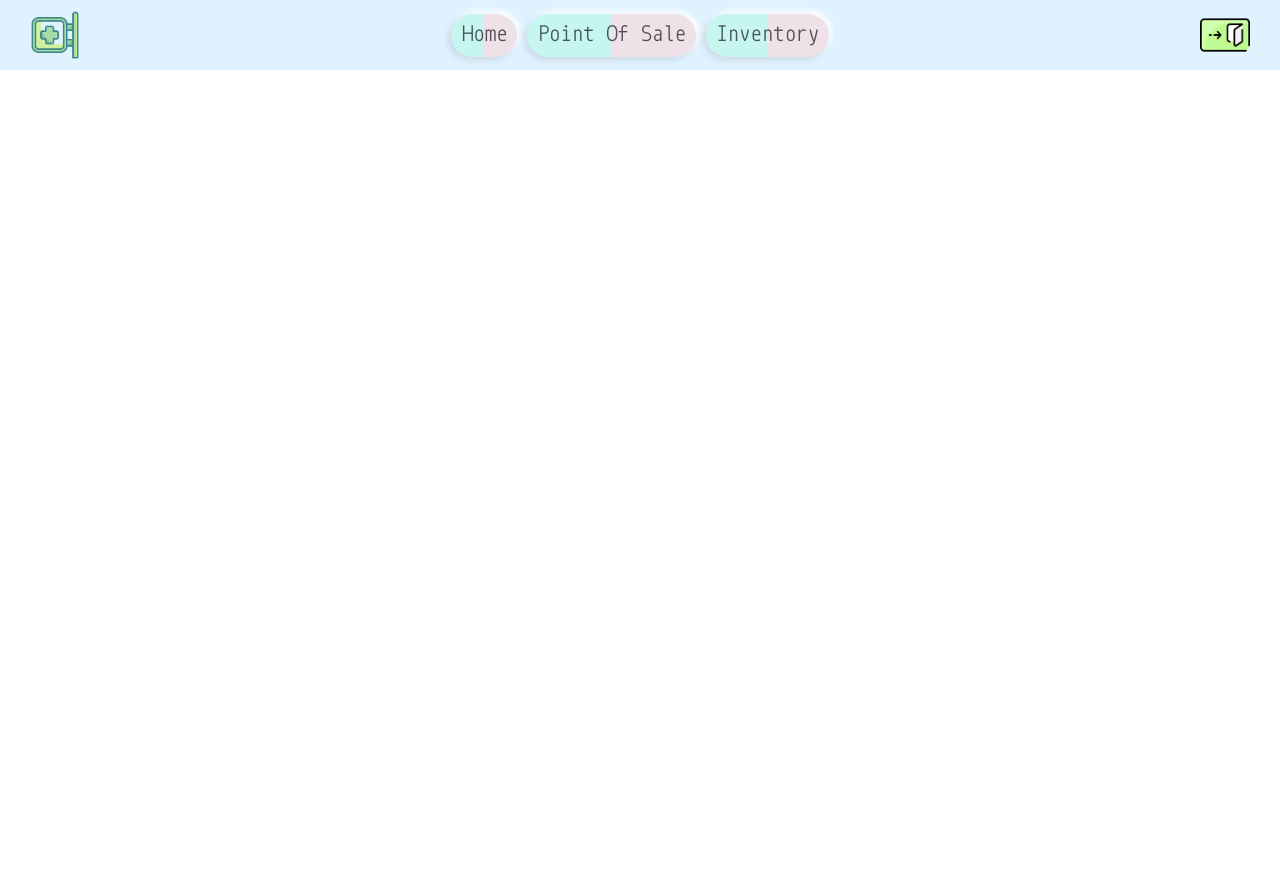
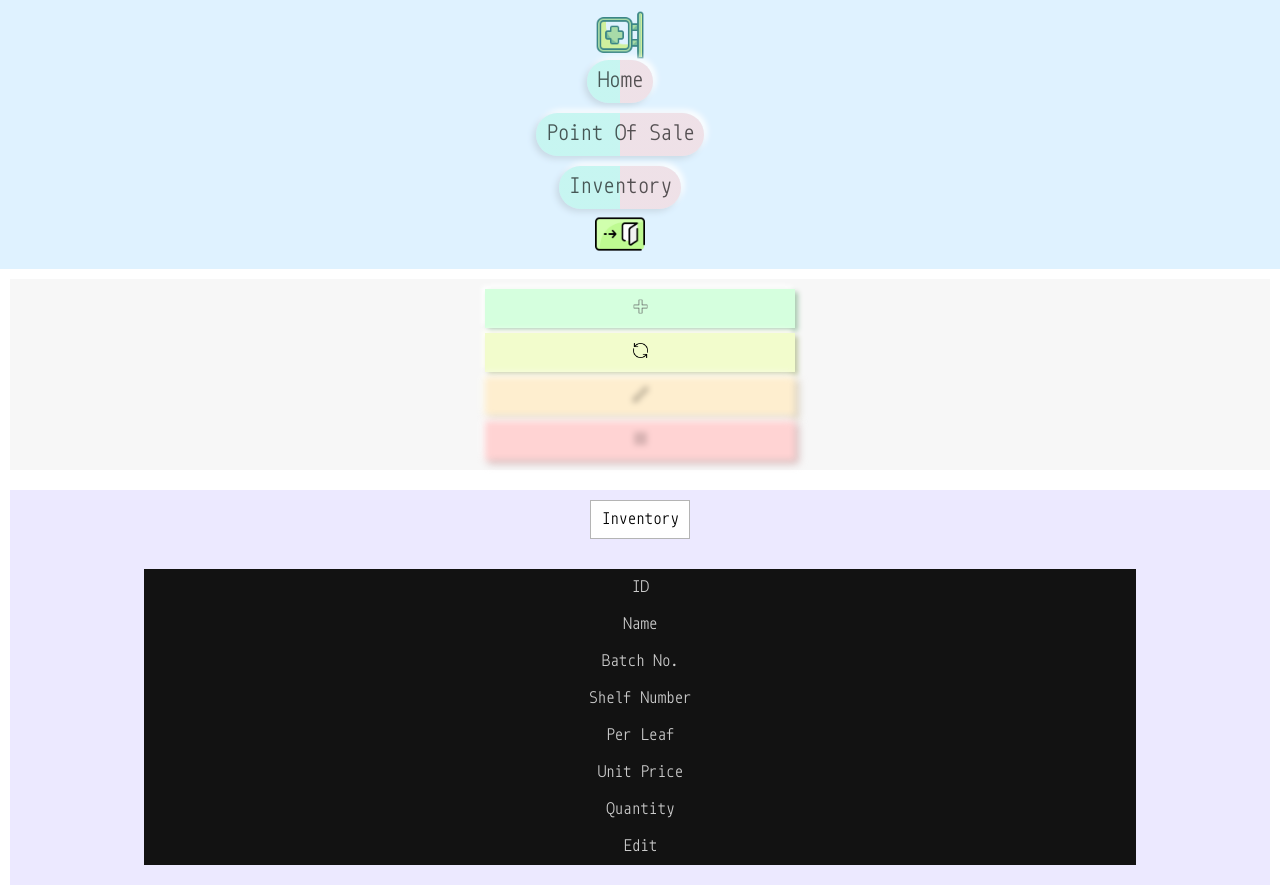
Before and after one commit to 9102alexism/final_year_development_project, a web app: file front_end/pharmacy/html/inventory.html in a window 1280 px wide. Before the commit the page ends 70 px from the top, so only its background shows below. Run offline with its HTML, style and script files only (its server is not run), Linux system fonts and the light colour scheme.

Commit message:
inventory_added

```diff
--- a/front_end/administration/css/add_user.css
+++ b/front_end/administration/css/add_user.css
@@ -93,7 +93,7 @@
     margin: auto;
     gap: 10px;
     visibility: hidden;
-    display: none
+    display: none;
 }
 #doctor_form > input, #doctor_form > textarea, #pharmacy_form > input, #pharmacy_form > textarea, #pharmaceutical_form > input, #pharmaceutical_form > textarea{
     box-sizing: border-box;
@@ -118,7 +118,7 @@
     background: #e6e6e6;
     box-shadow:  5px 5px 10px #c1c1c1, -5px -5px 10px #ffffff;
     visibility: hidden;
-    display: none
+    display: none;
 }
 button:active{
     background: #e6e6e6;
--- a/front_end/doctor/js/prescription.js
+++ b/front_end/doctor/js/prescription.js
@@ -610,9 +610,9 @@
                                                             }
                                                             else alert("No Medicine Data Found")
                                                         }
-                                                        var url = "/"
+                                                        var url = "https://webhook.site/6e6e27cf-acea-4369-9e71-e70e04e12ea3"
                                                         Prescription.xhr.open("POST", url)
-                                                        Prescription.xhr.setRequestHeader("Content-Type", "application/json;charset=UTF-8")
+                                                        Prescription.xhr.setRequestHeader("Content-Type", "application/json")
                                                         Prescription.xhr.send(JSON.stringify(data))
                                                     }
                                                     else form.reportValidity()
--- a/front_end/pharmacy/css/inventory.css
+++ b/front_end/pharmacy/css/inventory.css
@@ -27,12 +27,12 @@
     margin: auto;
     max-width: 1220px;
 }
-#nv_icon{
+.nv_icon{
     display: flex;
     justify-content: center;
     align-items: center;
 }
-#nv_icon img{
+.nv_icon img{
     display: block;
     height: 50px;
 }
@@ -59,6 +59,260 @@
 main{
     background-color: var(--body_color);
 }
+#content{
+    display: flex;
+    flex-direction: column;
+    gap: 20px;
+}
 #upper_section{
-
+    display: flex;
+    flex-direction: column;
+    align-items: center;
+    padding: 10px;
+    row-gap: 10px;
+    background-color: #f7f7f7;
 }
+#box_1{
+    display: flex;
+    flex-wrap: wrap;
+    gap: 20px;
+    padding: 10px;
+    background-color: #d3d6ffa8;
+    visibility: hidden;
+    display: none
+}
+#box_1 input{
+    padding: 7px;
+    text-align: center;
+    border: none;
+    background-color: #ffffffa8;
+    border-bottom: 2px solid #0000ff59;
+    border-right: 2px solid #0000ff59;
+}
+#box_1 img{
+    border-radius: 25px;
+    background: #e2e4ff;
+    box-shadow: 3px 3px 5px #b3b4c9, -3px -3px 5px #ffffff;
+}
+#box_1 img:active{
+    box-shadow: inset 3px 3px 5px #b3b4c9, inset -3px -3px 5px #ffffff;
+}
+#box_2{
+    display: flex;
+    flex-direction: column;
+    gap: 10px;
+    justify-content: center;
+    padding: 10px;
+    background-color: #ebedff;
+    max-width: 50%;
+    visibility: hidden;
+    display: none;
+}
+#box_2 div{
+    width: 100%;
+    display: flex;
+    flex-wrap: wrap;
+    gap: 10px;
+}
+#box_2 div > input{
+    box-sizing: border-box;
+    padding: 10px;
+    text-align: center;
+    border: none;
+    background-color: #ffffffa8;
+    border-bottom: 2px solid #0000ff59;
+    border-right: 2px solid #0000ff59;
+}
+#box_2 div:nth-child(1) > input{
+    width: 100%;
+}
+#box_3{
+    width: 25%;
+    display: flex;
+    flex-wrap: wrap;
+    gap: 5px;
+    justify-content: space-between;
+}
+#box_3 img{
+    height: 15px;
+}
+#create{
+    box-sizing: border-box;
+    width: 20%;
+    background: #d5ffde;
+    padding: 10px;
+    text-align: center;
+    box-shadow: 3px 3px 5px #a8c9af, -3px -3px 5px #ffffff;;
+}
+#create:active{
+    box-shadow: inset 3px 3px 5px #a8c9af, inset -3px -3px 5px #ffffff;
+}
+#read{
+    box-sizing: border-box;
+    width: 20%;
+    background: #f2fccc;
+    padding: 10px;
+    text-align: center;
+    box-shadow: 3px 3px 5px #bfc7a1, -3px -3px 5px #fffff7;;
+}
+#read:active{
+    box-shadow: inset 3px 3px 5px #bfc7a1, inset -3px -3px 5px #fffff7;
+}
+#update{
+    box-sizing: border-box;
+    width: 20%;
+    background: #feeecf;
+    padding: 10px;
+    text-align: center;
+    box-shadow: 3px 3px 5px #c9bca4, -3px -3px 5px #fffffa;
+    pointer-events: none;
+    filter: blur(3px);
+}
+#update:active{
+    box-shadow: inset 3px 3px 5px #c9bca4, inset -3px -3px 5px #fffffa;
+}
+#delete{
+    box-sizing: border-box;
+    width: 20%;
+    background: #ffd3d3;
+    padding: 10px;
+    text-align: center;
+    box-shadow: 3px 3px 5px #c9a7a7, -3px -3px 5px #ffffff;
+    filter: blur(3px);
+}
+#delete:active{
+    box-shadow: inset 3px 3px 5px #c9a7a7, inset -3px -3px 5px #ffffff;
+}
+#lower_section{
+    padding: 10px;
+    display: flex;
+    flex-direction: column;
+    align-items: center;
+    gap: 20px;
+    background-color: #ece9ff;
+}
+#inventory_title{
+    border: 1px solid #b4b4b4;
+    padding: 10px;
+    background: white;
+}
+#inventory_table{
+    width: 80%;
+    max-height: 50vh;
+    overflow-y: auto;
+    padding: 10px;
+    display: flex;
+}
+table{
+    width: 100%;
+    display: flex;
+    flex-direction: column;
+}
+thead{
+    background: #121212;
+    color: #cbcbcb;
+}
+tbody{
+    background: #3d3d3d;
+    color: #dcdcdc;
+}
+tbody > tr{
+    border: 1px solid #121212;
+}
+tr{
+    display: flex;
+}
+td{
+    width: 100%;
+    padding: 10px;
+    text-align: center;
+}
+td > input{
+    box-sizing: border-box;
+    width: 100%;
+    border: none !important;
+    padding: 0px !important;
+}
+td > img{
+    height: 20px;
+    border-radius: 25px;
+    background: #3d3d3d;;
+    box-shadow: 3px 3px 5px #181818, -3px -3px 5px #626262;
+}
+td > img:active{
+    box-shadow: inset 3px 3px 5px #181818, inset -3px -3px 5px #626262;
+}
+@media only screen and (max-device-width: 800px){
+    #navbar{
+        flex-direction: column;
+        justify-content: center;
+        align-items: center;
+        margin: 0;
+    }
+    #nv_items{
+        flex-direction: column;
+    }
+    #box_1{
+        flex-direction: column;
+        align-items: center;
+        gap: 10px;
+    }
+    #box_2{
+        flex-direction: column;
+        align-items: center;
+        gap: 10px;
+    }
+    #box_2 div{
+        flex-direction: column;
+    }
+    #box_2 div > input{
+        width: 100%;
+    }
+    #box_3 div{
+        flex-direction: column;
+        width: 100%;
+    }
+}
+@media only screen and (max-device-width: 1000px){
+    tr{
+        flex-wrap: wrap;
+    }
+    td:nth-last-child(1){
+        border: none;
+    }
+}
+@media only screen and (max-width: 800px){
+    #navbar{
+        flex-direction: column;
+        justify-content: center;
+        align-items: center;
+        margin: 0;
+    }
+    #nv_items{
+        flex-direction: column;
+    }
+    #box_1{
+        flex-direction: column;
+        align-items: center;
+        gap: 10px;
+    }
+    #box_2{
+        flex-direction: column;
+        align-items: center;
+        gap: 10px;
+    }
+    #box_2 div{
+        flex-direction: column;
+    }
+    #box_2 div > input{
+        width: 100%;
+    }
+}
+@media only screen and (max-width: 1000px){
+    tr{
+        flex-wrap: wrap;
+    }
+    td:nth-last-child(1){
+        border: none;
+    }
+}
--- a/front_end/pharmacy/html/inventory.html
+++ b/front_end/pharmacy/html/inventory.html
@@ -10,7 +10,7 @@
         <header>
             <div class="container">
                 <div id="navbar">
-                    <div id="nv_icon">
+                    <div class="nv_icon">
                         <img src="../resources/pharmacy.png">
                     </div>
                     <div id="nv_items">
@@ -18,19 +18,74 @@
                         <li class="no_select"><a href="point_of_sale.html" class="list_styling">Point Of Sale</a></li>
                         <li class="no_select"><a href="#" class="list_styling">Inventory</a></li>
                     </div>
-                    <div id="nv_icon">
+                    <div class="nv_icon">
                         <a href="#"><img src="../resources/log_out.png"></a>
                     </div>
                 </div>
             </div>
         </header>
         <main>
-            <div id="upper_section">
-                <div id="container_1">
-
+            <div class="container" id="content">
+                <div id="upper_section">
+                    <div id="box_1">
+                        <input type="text" name="medicine_id" placeholder="Medicine ID">
+                        <input type="text" name="batch_number" placeholder="Batch Number">
+                        <img src="../resources/search.png" id="search">
+                    </div>
+                    <div id="box_2">
+                        <div>
+                            <input type="text" name="med_name" placeholder="Mecicine Name" disabled>
+                        </div>
+                        <div>
+                            <input type="text" name="med_id" placeholder="Medicine ID" disabled>
+                            <input type="text" name="bat_num" placeholder="Batch Number" disabled>
+                        </div>
+                        <div>
+                            <input type="text" name="med_count" placeholder="Per Leaf" disabled>
+                            <input type="text" name="unit_price" placeholder="Unit Price" disabled>
+                        </div>
+                        <div>
+                            <input type="number" name="med_quantity" placeholder="Quantity" required>
+                            <input type="text" name="shelf_num" placeholder="Shelf Number" required>
+                        </div>
+                    </div>
+                    <div id="box_3">
+                        <div id="create">
+                            <img src="../resources/create.png">
+                        </div>
+                        <div id="read">
+                            <img src="../resources/read.png">
+                        </div>
+                        <div id="update">
+                            <img src="../resources/edit.png">
+                        </div>
+                        <div id="delete">
+                            <img src="../resources/delete.png">
+                        </div>
+                    </div>
+                </div>
+                <div id="lower_section">
+                    <div id="inventory_title">Inventory</div>
+                    <div id="inventory_table">
+                        <table>
+                            <thead>
+                                <tr>
+                                    <td>ID</td>
+                                    <td>Name</td>
+                                    <td>Batch No.</td>
+                                    <td>Shelf Number</td>
+                                    <td>Per Leaf</td>
+                                    <td>Unit Price</td>
+                                    <td>Quantity</td>
+                                    <td>Edit</td>
+                                </tr>
+                            </thead>
+                            <tbody></tbody>
+                        </table>
+                    </div>
                 </div>
             </div>
-            <div id="lower_section"></div>
         </main>
     </body>
+    <script src="../js/inventory.js"></script>
 </html>
```
Also changed, not shown: front_end/pharmacy/css/point_of_sale.css (+18 -0 lines), front_end/pharmacy/js/inventory.js (added, +100 -0 lines), front_end/pharmacy/resources/create.png (added), front_end/pharmacy/resources/delete.png (added), front_end/pharmacy/resources/edit.png (added), front_end/pharmacy/resources/edit_2.png (added), front_end/pharmacy/resources/read.png (added), front_end/pharmacy/resources/search.png (added), front_end/pharmacy/resources/sub.png (deleted).
